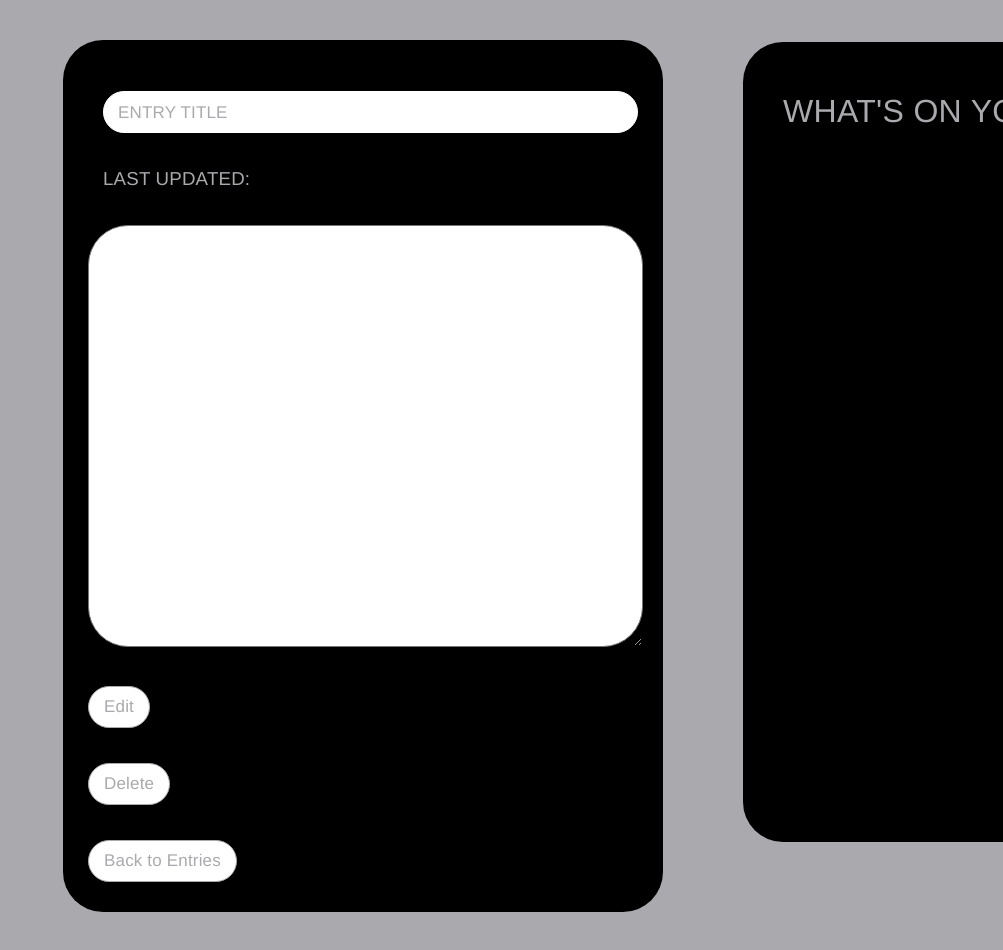
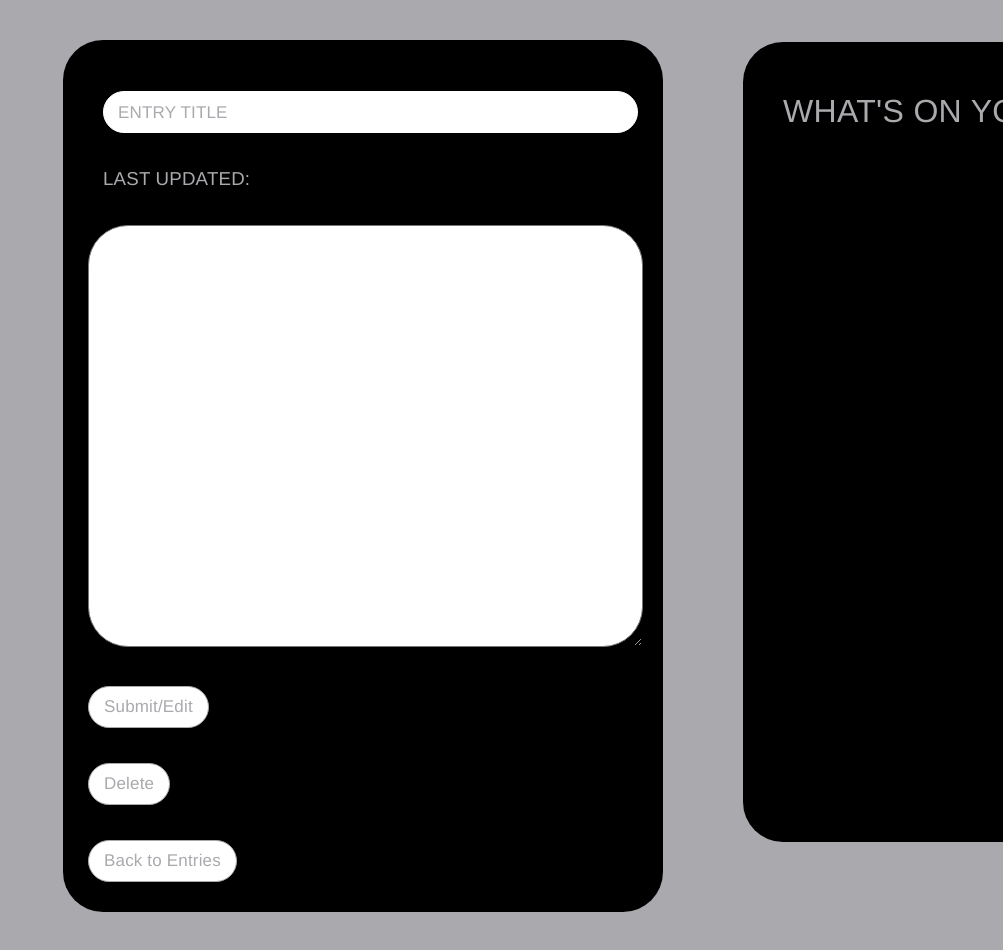
Before and after one commit to 3A-2Z/achiverjournal, a React (Create React App) app: page /#/entry in a window 1280 px wide. Shown: the top 950 px of the page, without its empty margins (277-1280 px from the left). Built offline with nearby package versions, Linux system fonts and the light colour scheme; no server answers.

Commit message:
Changed button text from 'Edit' to 'Submit/Edit'

```diff
--- a/src/Entry.js
+++ b/src/Entry.js
@@ -143,7 +143,7 @@ function Entry(){
                 <p>{tags}</p>
             </span>
         </div>
-        <button onClick = {HandleClick}>Edit</button>
+        <button onClick = {HandleClick}>Submit/Edit</button>
         <br />
         <button onClick = {deleteHandler}>Delete</button>
         <br />
```
